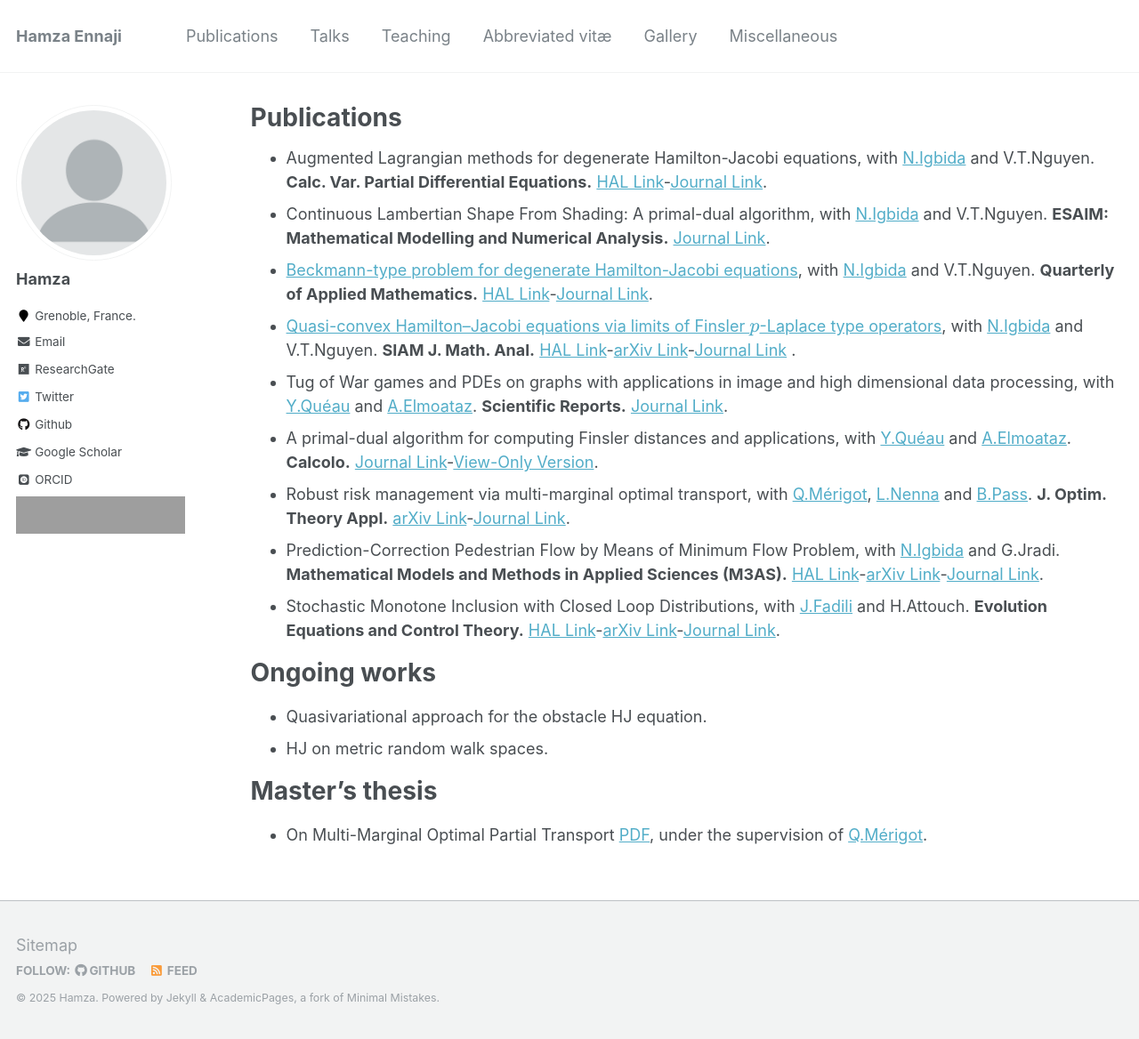
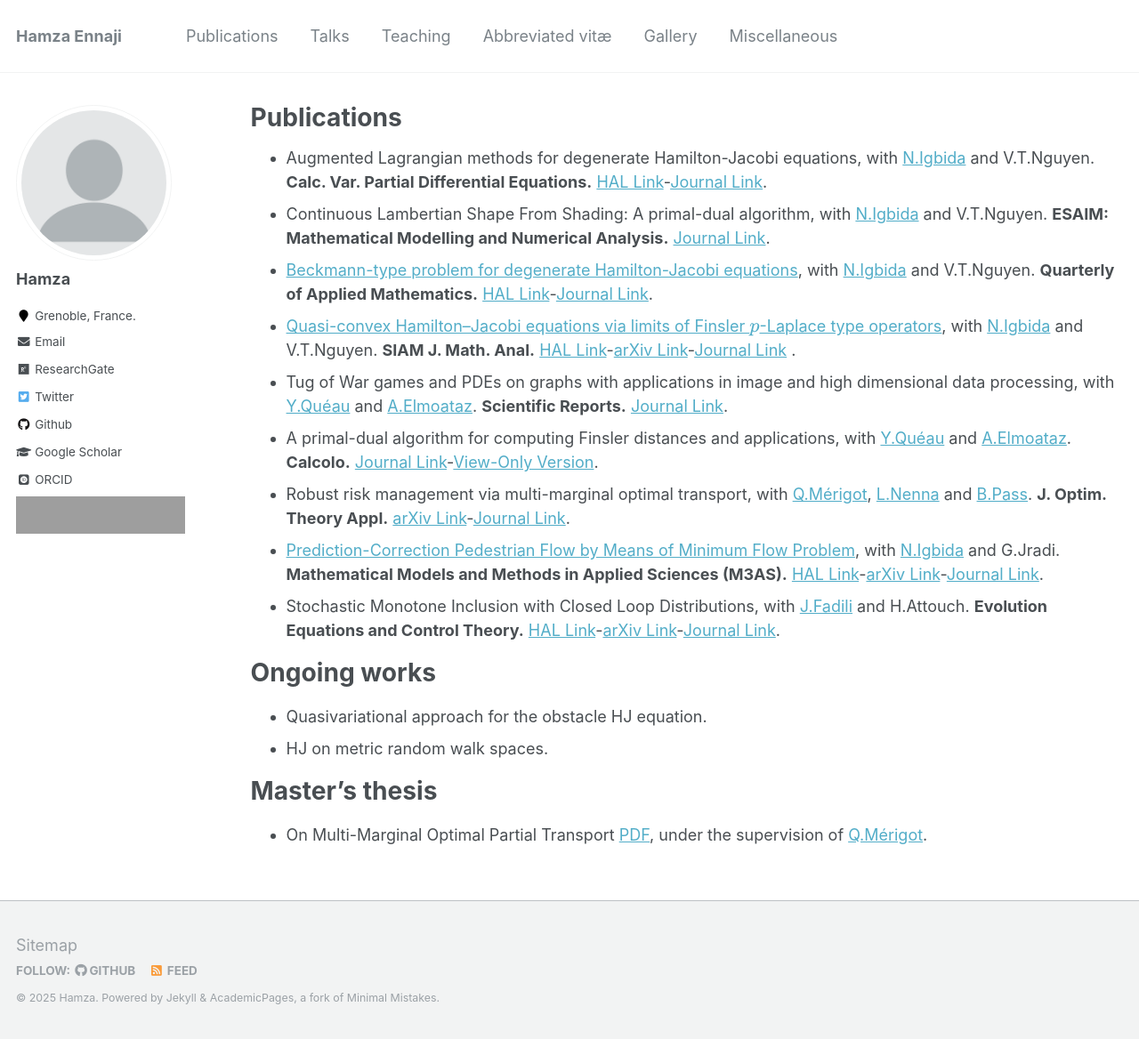
Before and after one commit to enhamza/enhamza.github.io, a Jekyll site: the page built from _pages/publications.md, in a window 1280 px wide and 1168 px high. Shown: the whole window at 89% size. Built offline with Jekyll 4.4.1, drawn with Linux system fonts in a browser that asks for light colours; some web fonts are replaced; formulas are drawn with MathJax 3; part of the change alters nothing that is shown; grey boxes are pictures that could not be loaded.

```diff
--- a/_pages/publications.md
+++ b/_pages/publications.md
@@ -12,7 +12,7 @@ author_profile: true
 * Tug of War games and PDEs on graphs with applications in image and high dimensional data processing, with [Y.Quéau](https://sites.google.com/view/yvainqueau) and [A.Elmoataz](https://elmoatazbill.users.greyc.fr/). **Scientific Reports.** [Journal Link](https://www.nature.com/articles/s41598-023-32354-5).
 * A primal-dual algorithm for computing Finsler distances and applications, with [Y.Quéau](https://sites.google.com/view/yvainqueau) and [A.Elmoataz](https://elmoatazbill.users.greyc.fr/). **Calcolo.** [Journal Link](https://link.springer.com/article/10.1007/s10092-024-00596-y)-[View-Only Version](https://rdcu.be/dRC68).
 * Robust risk management via multi-marginal optimal transport, with [Q.Mérigot](http://quentin.mrgt.fr/), [L.Nenna](https://lucanenna.github.io/) and [B.Pass](https://sites.ualberta.ca/~pass/). **J. Optim. Theory Appl.** [arXiv Link](https://arxiv.org/abs/2211.07694)-[Journal Link](https://link.springer.com/article/10.1007/s10957-024-02438-x).
-* Prediction-Correction Pedestrian Flow by Means of Minimum Flow Problem, with [N.Igbida](https://www.unilim.fr/pages_perso/noureddine.igbida/) and G.Jradi. **Mathematical Models and Methods in Applied Sciences (M3AS).** [HAL Link](https://hal.science/hal-03999852)-[arXiv Link](https://arxiv.org/abs/2302.11315)-[Journal Link](https://doi.org/10.1142/S0218202524500052).
+* [Prediction-Correction Pedestrian Flow by Means of Minimum Flow Problem](https://enhamza.github.io/files/cm_Final.pdf), with [N.Igbida](https://www.unilim.fr/pages_perso/noureddine.igbida/) and G.Jradi. **Mathematical Models and Methods in Applied Sciences (M3AS).** [HAL Link](https://hal.science/hal-03999852)-[arXiv Link](https://arxiv.org/abs/2302.11315)-[Journal Link](https://doi.org/10.1142/S0218202524500052).
 * Stochastic Monotone Inclusion with Closed Loop Distributions, with [J.Fadili](https://fadili.users.greyc.fr) and H.Attouch. **Evolution Equations and Control Theory.** [HAL Link](https://hal.science/hal-04652333)-[arXiv Link](https://arxiv.org/abs/2407.13868)-[Journal Link](https://www.aimsciences.org/article/doi/10.3934/eect.2025022).
 
 Ongoing works
```
